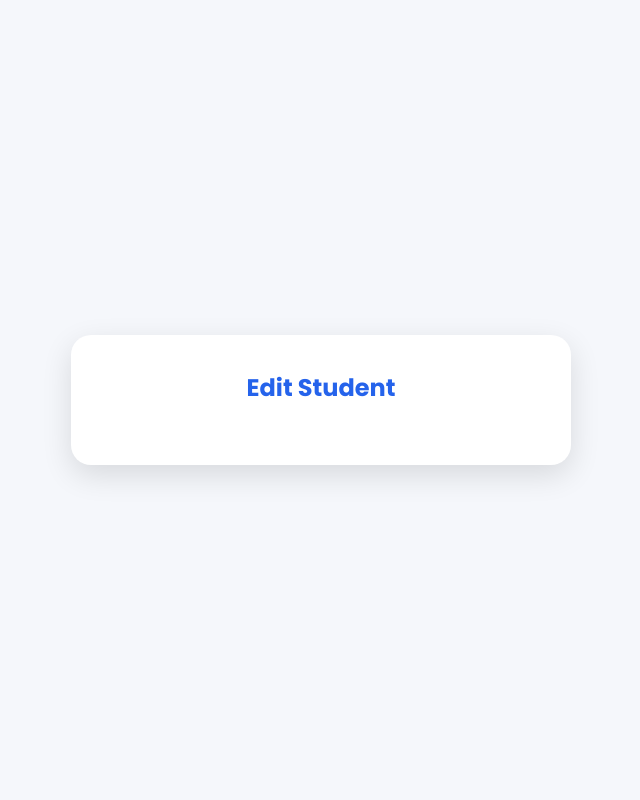
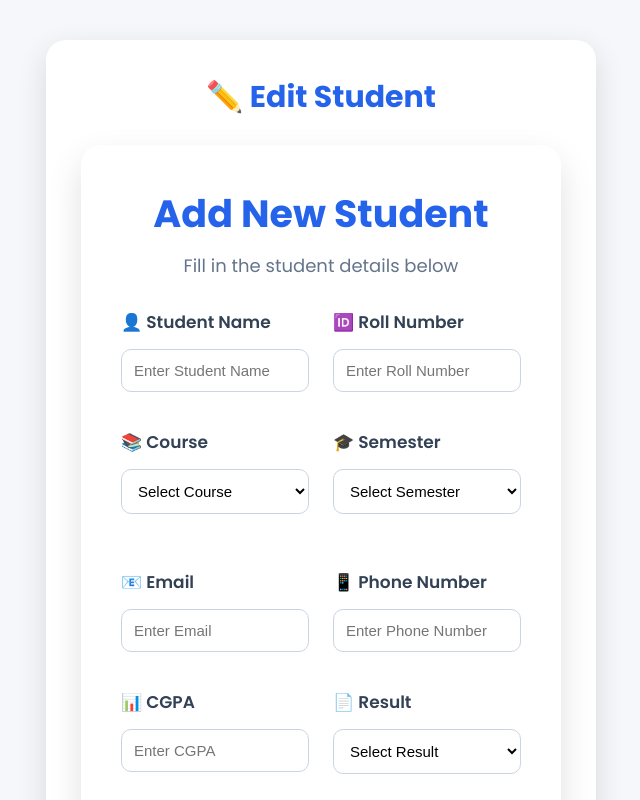
Before and after one commit to Vrinda096/student-management-system, a React (Vite) app in the folder frontend/: page /edit-student/1 in a window 1280 px wide. Shown: the top 800 px of the page, without its empty margins (319-959 px from the left). Built offline with nearby package versions, Linux system fonts and the light colour scheme; no server answers; sample sign-in values are in the browser's storage.

Commit message:
fix edit page

```diff
--- a/frontend/src/pages/EditStudent.jsx
+++ b/frontend/src/pages/EditStudent.jsx
@@ -4,6 +4,7 @@ import api from "../services/api";
 import StudentForm from "../components/StudentForm";
 import { toast } from "react-toastify";
 import "../styles/EditStudent.css";
+
 function EditStudent() {
 
     const { id } = useParams();
@@ -23,11 +24,13 @@ function EditStudent() {
         address: ""
     });
 
+
     useEffect(() => {
 
         fetchStudent();
 
     }, []);
+
 
     const fetchStudent = async () => {
 
@@ -45,6 +48,7 @@ function EditStudent() {
 
     };
 
+
     const handleChange = (e) => {
 
         setFormData({
@@ -56,6 +60,7 @@ function EditStudent() {
         });
 
     };
+
 
     const handleSubmit = async (e) => {
 
@@ -69,34 +74,50 @@ function EditStudent() {
 
             navigate("/students");
 
-        } catch (error) {
+
+        } catch(error){
+
             console.log(error);
-    console.log(error.response);
 
-    alert(error.response?.data?.message || "Update Failed");
+            alert(
+                error.response?.data?.message ||
+                "Update Failed"
+            );
+
         }
 
     };
 
-   return(
+
+    return (
 
         <div className="edit-page">
 
             <div className="edit-card">
 
-        <h2>Edit Student</h2>
+                <h2>
+                    ✏️ Edit Student
+                </h2>
 
-        <form>
 
-            {/* your inputs */}
+                <StudentForm
 
-        </form>
+                    formData={formData}
+
+                    handleChange={handleChange}
+
+                    handleSubmit={handleSubmit}
+
+                    buttonText="Update Student"
+
+                />
+
 
             </div>
 
         </div>
 
-)
+    );
 
 }
 
--- a/frontend/src/styles/EditStudent.css
+++ b/frontend/src/styles/EditStudent.css
@@ -92,3 +92,62 @@
     background:#1d4ed8;
 
 }
+.edit-page{
+
+    min-height:100vh;
+
+    width:100%;
+
+    background:#f5f7fb;
+
+    display:flex;
+
+    justify-content:center;
+
+    align-items:center;
+
+    padding:40px;
+
+}
+
+
+
+.edit-card{
+
+    width:550px;
+
+    background:white;
+
+    padding:35px;
+
+    border-radius:20px;
+
+    box-shadow:0 10px 30px rgba(0,0,0,0.12);
+
+}
+
+
+
+.edit-card h2{
+
+    text-align:center;
+
+    color:#2563eb;
+
+    font-size:30px;
+
+    margin-bottom:25px;
+
+}
+
+
+
+.edit-card form{
+
+    display:flex;
+
+    flex-direction:column;
+
+    gap:15px;
+
+}
```
Lines whose indentation alone changed are shown as unchanged.
